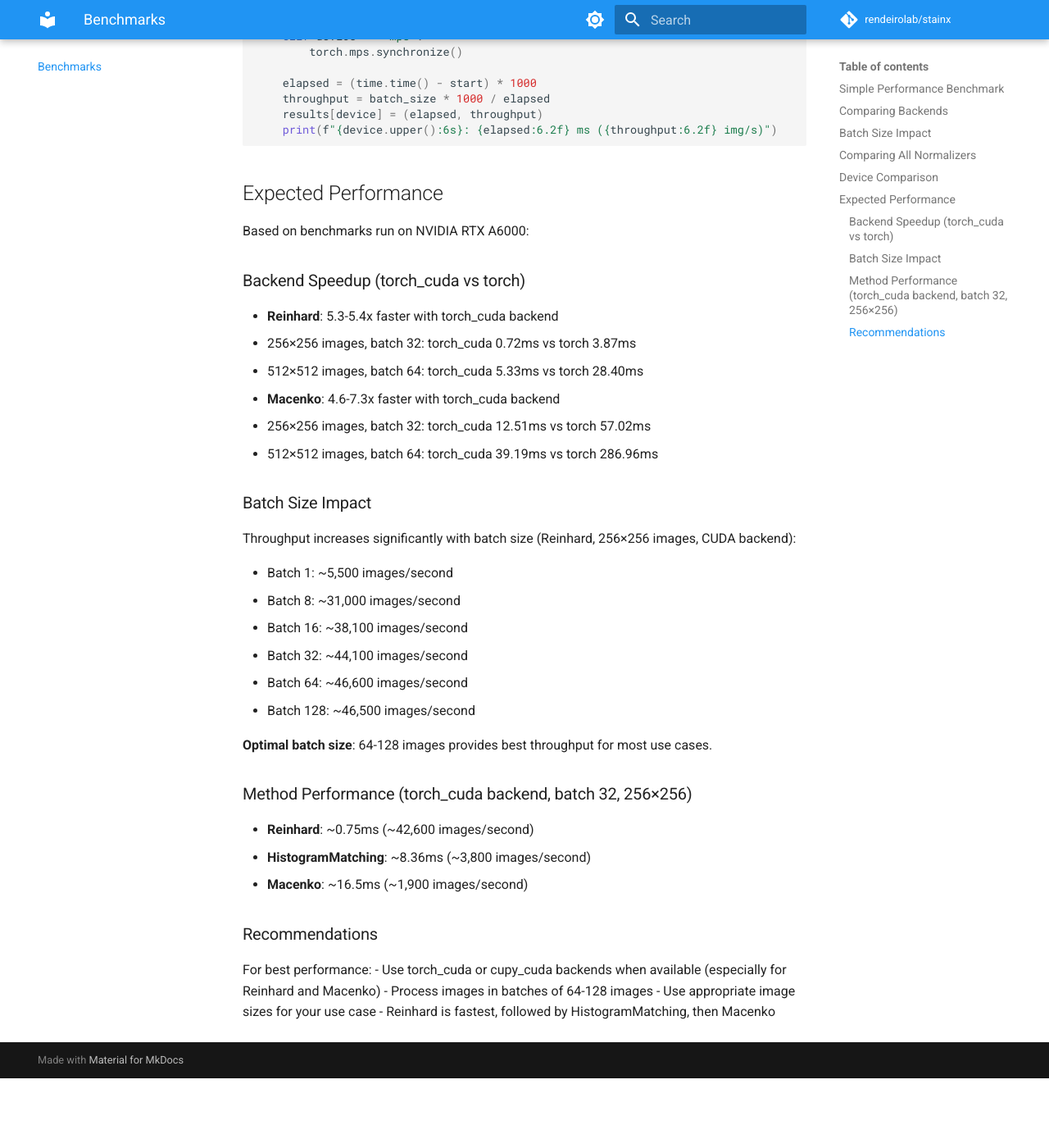
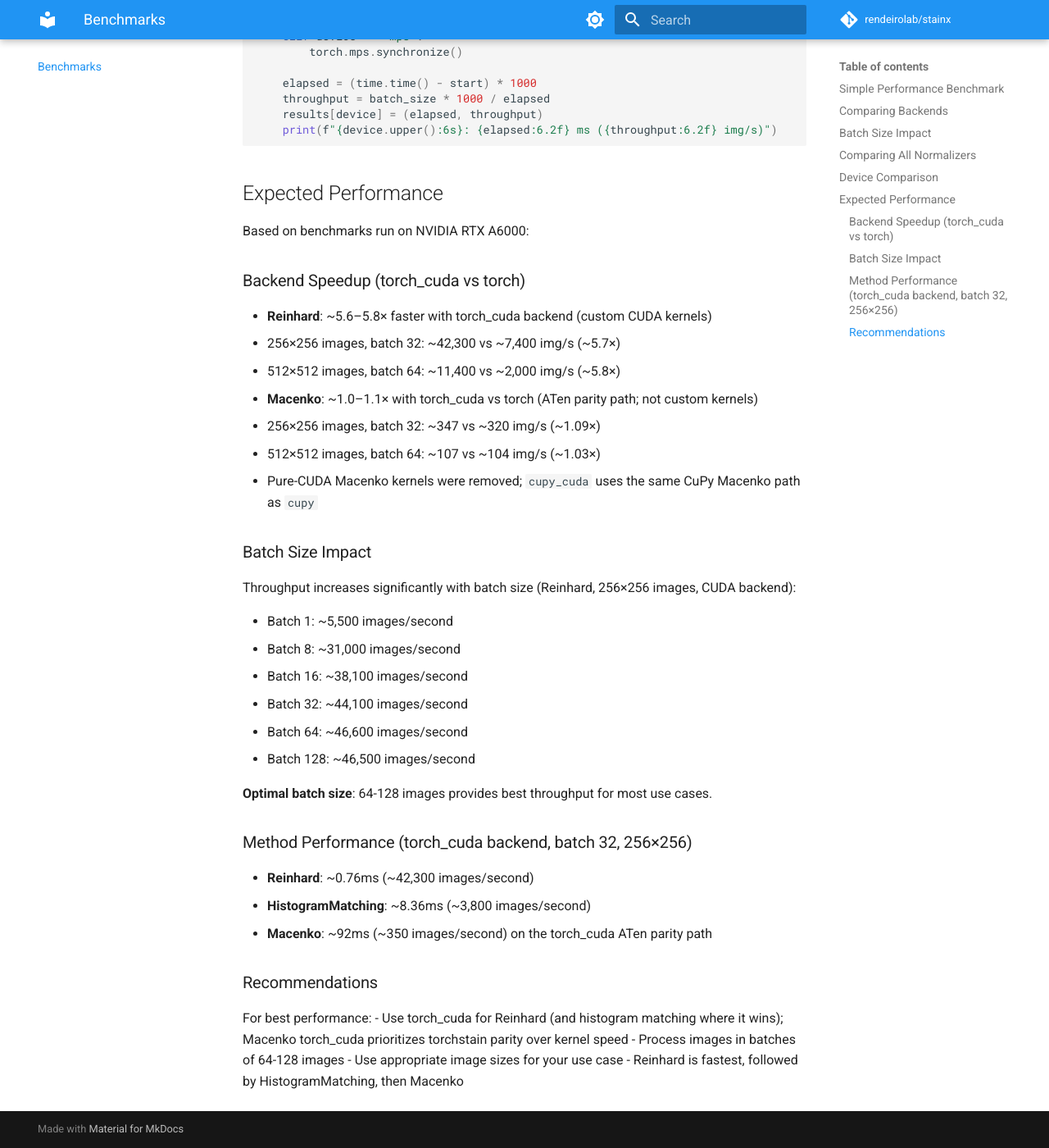
Before and after one commit to rendeirolab/stainx, an MkDocs documentation site: the page built from docs/benchmarks.md, in a window 1280 px wide and 1400 px high, scrolled down 3863 px. Shown: the whole window at 82% size. Built offline with MkDocs 1.6.1 and Material for MkDocs 9.7.7, drawn with Linux system fonts in a browser that asks for light colours; comment, search, counter and statistics services are not loaded; before the commit the page ends 5178 px from its top, so only the background shows below that.

Commit message:
fix Macenko parity with torchstain across backends Drop OD clamp / pinv fallback, force CPU eigh+lstsq, replace torch_cuda Macenko kernels with ATen parity path, and remove unused csrc Macenko.

```diff
--- a/docs/benchmarks.md
+++ b/docs/benchmarks.md
@@ -199,12 +199,13 @@ Based on benchmarks run on NVIDIA RTX A6000:
 
 ### Backend Speedup (torch_cuda vs torch)
 
-- **Reinhard**: 5.3-5.4x faster with torch_cuda backend
-  - 256×256 images, batch 32: torch_cuda 0.72ms vs torch 3.87ms
-  - 512×512 images, batch 64: torch_cuda 5.33ms vs torch 28.40ms
-- **Macenko**: 4.6-7.3x faster with torch_cuda backend
-  - 256×256 images, batch 32: torch_cuda 12.51ms vs torch 57.02ms
-  - 512×512 images, batch 64: torch_cuda 39.19ms vs torch 286.96ms
+- **Reinhard**: ~5.6–5.8× faster with torch_cuda backend (custom CUDA kernels)
+  - 256×256 images, batch 32: ~42,300 vs ~7,400 img/s (~5.7×)
+  - 512×512 images, batch 64: ~11,400 vs ~2,000 img/s (~5.8×)
+- **Macenko**: ~1.0–1.1× with torch_cuda vs torch (ATen parity path; not custom kernels)
+  - 256×256 images, batch 32: ~347 vs ~320 img/s (~1.09×)
+  - 512×512 images, batch 64: ~107 vs ~104 img/s (~1.03×)
+  - Pure-CUDA Macenko kernels were removed; `cupy_cuda` uses the same CuPy Macenko path as `cupy`
 
 ### Batch Size Impact
 
@@ -221,14 +222,14 @@ Throughput increases significantly with batch size (Reinhard, 256×256 images, C
 
 ### Method Performance (torch_cuda backend, batch 32, 256×256)
 
-- **Reinhard**: ~0.75ms (~42,600 images/second)
+- **Reinhard**: ~0.76ms (~42,300 images/second)
 - **HistogramMatching**: ~8.36ms (~3,800 images/second)
-- **Macenko**: ~16.5ms (~1,900 images/second)
+- **Macenko**: ~92ms (~350 images/second) on the torch_cuda ATen parity path
 
 ### Recommendations
 
 For best performance:
-- Use torch_cuda or cupy_cuda backends when available (especially for Reinhard and Macenko)
+- Use torch_cuda for Reinhard (and histogram matching where it wins); Macenko torch_cuda prioritizes torchstain parity over kernel speed
 - Process images in batches of 64-128 images
 - Use appropriate image sizes for your use case
 - Reinhard is fastest, followed by HistogramMatching, then Macenko
--- a/mkdocs.yml
+++ b/mkdocs.yml
@@ -52,6 +52,7 @@ nav:
   - Quick Start: quickstart.md
   - Examples: examples.md
   - Benchmarks: benchmarks.md
+  - Correctness Report: correctness_report.md
   - API Reference:
     - API Overview: api/index.md
     - Normalizers:
--- a/pyproject.toml
+++ b/pyproject.toml
@@ -49,6 +49,7 @@ stainx_cuda_cupy = ["csrc/*.cpp", "csrc/*.cu", "csrc/*.h", "csrc/*.hpp", "csrc/*
 
 [dependency-groups]
 dev = [
+    "matplotlib>=3.7.0",
     "ipykernel>=7.0.1",
     "mkdocs>=1.6.1",
     "mkdocstrings[python]>=0.24.0",
@@ -57,7 +58,7 @@ dev = [
     "pytest>=7.0.0",
     "pytest-cov>=4.0.0",
     "pytest-xdist>=3.0.0",
-    "torchstain>=1.4.1",
+    "torchstain==1.4.1",
     "scikit-image>=0.21.0",
     "prettytable>=3.0.0",
     "torchvision>=0.15.0",
@@ -81,7 +82,7 @@ benchmark = [
     "llvmlite>=0.45.0",
     "numba>=0.60.0",
     "umap-learn>=0.5.9",
-    "torchstain @ git+https://github.com/EIDOSLAB/torchstain.git@development",
+    "torchstain==1.4.1",  # Pin same revision as correctness tests (dev group)
     "scikit-image",
     "matplotlib",
     "numpy<2.0.0",  # Constrain numpy for pandas 1.5.3 compatibility (from slideflow<3.0.0)
```
Also changed, not shown: CONTRIBUTING.md (+4 -8 lines), docs/api/backends.md (+5 -6 lines), docs/changelog.md (+16 -0 lines), docs/correctness_report.md (added, +65 -0 lines), docs/index.md (+1 -1 lines), setup.py (+4 -8 lines), 10 other files.
